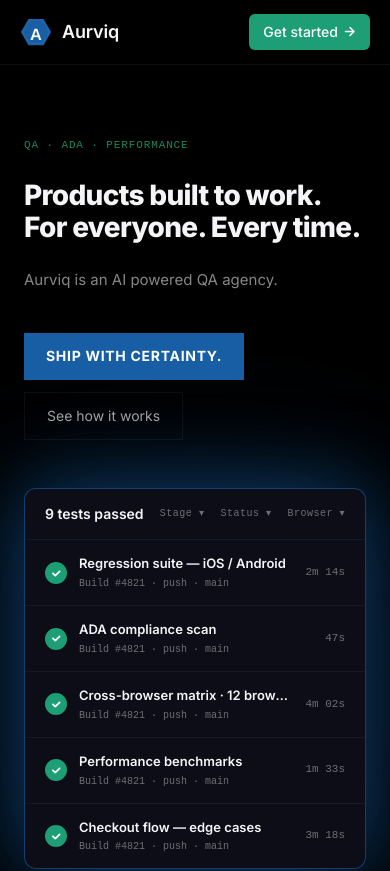
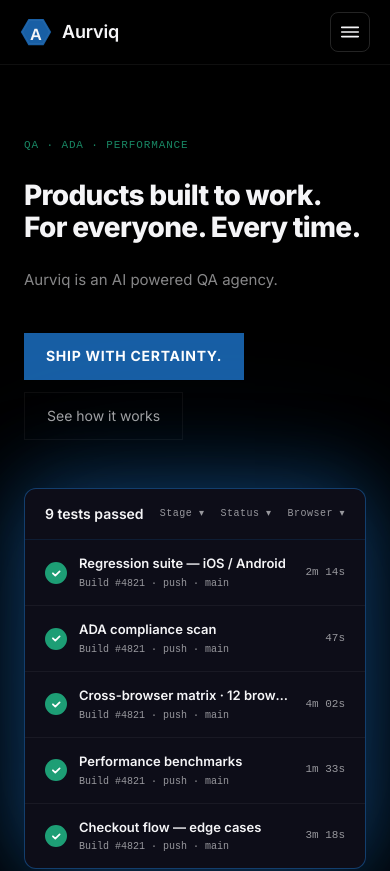
Before and after one commit to Focuscode77/vigilant-broccoli, a React (Vite) app: page / in a window 390 px wide. Shown: the top 871 px of the page. Built offline with nearby package versions, Linux system fonts and the light colour scheme.

Commit message:
ADA complaint
ADA Complaint
Mobile Responsive

```diff
--- a/src/App.css
+++ b/src/App.css
@@ -180,6 +180,60 @@
    INTERACTIVE ELEMENTS
    ═══════════════════════════════════════════════════════ */
 
+/* ── Skip link (keyboard a11y) ───────────────────────── */
+.skip-link {
+  position: absolute;
+  left: 12px;
+  top: -48px;
+  z-index: 200;
+  background: #185FA5;
+  color: #fff;
+  padding: 10px 16px;
+  border-radius: 6px;
+  font-size: 14px;
+  font-weight: 600;
+  text-decoration: none;
+  transition: top 0.15s ease;
+}
+.skip-link:focus {
+  top: 12px;
+  outline: 2px solid #fff;
+  outline-offset: 2px;
+}
+
+/* ── Anchor targets clear the sticky nav ─────────────── */
+section[id], div[id] { scroll-margin-top: 80px; }
+
+/* ── Global keyboard focus indicator ─────────────────── */
+a:focus-visible,
+button:focus-visible {
+  outline: 2px solid #4A95D9;
+  outline-offset: 2px;
+  border-radius: 4px;
+}
+
+/* ── Mobile nav ──────────────────────────────────────── */
+.nav-burger {
+  display: flex;
+  align-items: center;
+  justify-content: center;
+  width: 40px;
+  height: 40px;
+  background: transparent;
+  border: 1px solid rgba(255,255,255,0.14);
+  border-radius: 8px;
+  color: #F5F5F7;
+  cursor: pointer;
+  transition: border-color 0.15s ease, background 0.15s ease;
+}
+.nav-burger:hover { border-color: rgba(255,255,255,0.35); background: rgba(255,255,255,0.05); }
+
+.nav-pill-mobile {
+  display: block;
+  padding: 12px 14px;
+  font-size: 16px;
+}
+
 /* ── Supabase-style nav pills ────────────────────────── */
 .nav-pill {
   padding: 7px 12px;
--- a/src/App.jsx
+++ b/src/App.jsx
@@ -7,12 +7,13 @@ const C = {
   surfaceAlt: '#111111',
   blue:       '#185FA5',   // logo blue
   brandBlue:  '#185FA5',
+  blueText:   '#4A95D9',   // WCAG AA: lighter blue for text on dark (6.6:1); #185FA5 is 3.2:1 (fills/borders only)
   frost:      '#F5F5F7',
   green:      '#1D9E75',   // logo green
   greenText:  '#1D9E75',
   white:      '#FFFFFF',
   border:     'rgba(255,255,255,0.08)',
-  muted:      'rgba(245,245,247,0.42)',
+  muted:      'rgba(245,245,247,0.6)',   // WCAG AA: 6.8:1 on black (was 0.42 → 3.7:1, failed)
   red:        '#FF5555',
 };
 
@@ -84,6 +85,7 @@ function CheckCircle({ checked, onToggle, size = 22 }) {
 /* ─── NAV ─────────────────────────────────────────────── */
 function Nav({ onGetStarted, onSignIn }) {
   const [scrolled, setScrolled] = useState(false);
+  const [menuOpen, setMenuOpen] = useState(false);
   const { isMobile } = useBreakpoint();
 
   useEffect(() => {
@@ -91,6 +93,9 @@ function Nav({ onGetStarted, onSignIn }) {
     window.addEventListener('scroll', onScroll, { passive: true });
     return () => window.removeEventListener('scroll', onScroll);
   }, []);
+
+  // Close the mobile menu whenever we leave the mobile breakpoint.
+  useEffect(() => { if (!isMobile) setMenuOpen(false); }, [isMobile]);
 
   const links = [
     { label: 'Services',      href: '#services'     },
@@ -100,7 +105,7 @@ function Nav({ onGetStarted, onSignIn }) {
   ];
 
   return (
-    <nav style={{
+    <nav aria-label="Primary" style={{
       position: 'sticky', top: 0, zIndex: 100,
       background: 'rgba(0,0,0,0.92)',
       backdropFilter: 'blur(20px) saturate(180%)',
@@ -117,8 +122,8 @@ function Nav({ onGetStarted, onSignIn }) {
 
         {/* Logo + separator + nav links */}
         <div style={{ display: 'flex', alignItems: 'center' }}>
-          <a href="/" style={{ display: 'flex', alignItems: 'center', gap: '10px', textDecoration: 'none', marginRight: isMobile ? 0 : '24px' }}>
-            <svg width="32" height="28" viewBox="118 38 164 144" xmlns="http://www.w3.org/2000/svg" aria-hidden="true">
+          <a href="/" aria-label="Aurviq — home" style={{ display: 'flex', alignItems: 'center', gap: '10px', textDecoration: 'none', marginRight: isMobile ? 0 : '24px' }}>
+            <svg width="32" height="28" viewBox="118 38 164 144" xmlns="http://www.w3.org/2000/svg" aria-hidden="true" focusable="false">
               <path d="M 278.0,110.0 L 239.0,177.5 L 161.0,177.5 L 122.0,110.0 L 161.0,42.5 L 239.0,42.5 Z" fill="#185FA5"/>
               <path d="M 269.0,110.0 L 234.5,170.0 L 165.5,170.0 L 131.0,110.0 L 165.5,50.0 L 234.5,50.0 Z" fill="none" stroke="#F5F5F7" strokeWidth="1.2" opacity="0.25"/>
               <text x="200" y="152" textAnchor="middle" fontFamily="'Helvetica Neue', Helvetica, Arial, sans-serif" fontWeight="800" fontSize="84" fill="#F5F5F7">A</text>
@@ -141,15 +146,60 @@ function Nav({ onGetStarted, onSignIn }) {
           {!isMobile && (
             <a href="#" onClick={e => { e.preventDefault(); onSignIn?.(); }} className="nav-outline-btn">Sign in</a>
           )}
+          {!isMobile && (
             <a href="#" onClick={e => { e.preventDefault(); onGetStarted?.(); }} className="nav-cta-btn">
               Get started
-            <svg width="13" height="13" viewBox="0 0 13 13" fill="none" aria-hidden="true">
+              <svg width="13" height="13" viewBox="0 0 13 13" fill="none" aria-hidden="true" focusable="false">
+                <path d="M2.5 6.5h8M7 2.5l4 4-4 4" stroke="currentColor" strokeWidth="1.5" strokeLinecap="round" strokeLinejoin="round" />
+              </svg>
+            </a>
+          )}
+
+          {/* Mobile hamburger */}
+          {isMobile && (
+            <button
+              type="button"
+              className="nav-burger"
+              aria-label={menuOpen ? 'Close menu' : 'Open menu'}
+              aria-expanded={menuOpen}
+              aria-controls="mobile-menu"
+              onClick={() => setMenuOpen(o => !o)}
+            >
+              <svg width="22" height="22" viewBox="0 0 24 24" fill="none" stroke="currentColor" strokeWidth="1.8" strokeLinecap="round" aria-hidden="true" focusable="false">
+                {menuOpen
+                  ? <><path d="M6 6l12 12M18 6L6 18" /></>
+                  : <><path d="M3 7h18M3 12h18M3 17h18" /></>}
+              </svg>
+            </button>
+          )}
+        </div>
+
+      </div>
+
+      {/* Mobile dropdown menu */}
+      {isMobile && menuOpen && (
+        <div id="mobile-menu" style={{
+          borderTop: '1px solid rgba(255,255,255,0.08)',
+          padding: '12px 20px 20px',
+          display: 'flex', flexDirection: 'column', gap: '4px',
+          background: 'rgba(0,0,0,0.96)',
+        }}>
+          {links.map(l => (
+            <a key={l.label} href={l.href} className="nav-pill nav-pill-mobile"
+               onClick={() => setMenuOpen(false)}>
+              {l.label}
+            </a>
+          ))}
+          <div style={{ height: '1px', background: 'rgba(255,255,255,0.08)', margin: '10px 0' }} />
+          <a href="#" onClick={e => { e.preventDefault(); setMenuOpen(false); onSignIn?.(); }} className="nav-outline-btn" style={{ textAlign: 'center' }}>Sign in</a>
+          <a href="#" onClick={e => { e.preventDefault(); setMenuOpen(false); onGetStarted?.(); }} className="nav-cta-btn" style={{ justifyContent: 'center', marginTop: '4px' }}>
+            Get started
+            <svg width="13" height="13" viewBox="0 0 13 13" fill="none" aria-hidden="true" focusable="false">
               <path d="M2.5 6.5h8M7 2.5l4 4-4 4" stroke="currentColor" strokeWidth="1.5" strokeLinecap="round" strokeLinejoin="round" />
             </svg>
           </a>
         </div>
-
-      </div>
+      )}
     </nav>
   );
 }
@@ -364,7 +414,7 @@ function Services() {
   return (
     <section id="services" style={{ padding: isMobile ? '64px 20px' : '96px 48px', background: C.void }}>
       <div style={{ maxWidth: '1100px', margin: '0 auto' }}>
-        <p style={{ fontFamily: 'Courier New, monospace', fontSize: '11px', letterSpacing: '0.15em', color: C.brandBlue, textTransform: 'uppercase', marginBottom: '12px' }}>Services</p>
+        <p style={{ fontFamily: 'Courier New, monospace', fontSize: '11px', letterSpacing: '0.15em', color: C.blueText, textTransform: 'uppercase', marginBottom: '12px' }}>Services</p>
         <h2 style={{ fontWeight: 700, fontSize: 'clamp(28px, 4vw, 44px)', color: C.frost, marginBottom: '48px', letterSpacing: '-0.025em' }}>Three stages. One standard.</h2>
         <div style={{
           display: 'grid',
@@ -381,7 +431,7 @@ function Services() {
                 display: 'flex', flexDirection: 'column', gap: '14px',
                 borderTop: `2px solid ${pkg.accent}`,
               }}>
-              <p style={{ fontFamily: 'Courier New, monospace', fontSize: '10px', letterSpacing: '0.14em', color: pkg.accent, textTransform: 'uppercase' }}>{pkg.stage}</p>
+              <p style={{ fontFamily: 'Courier New, monospace', fontSize: '10px', letterSpacing: '0.14em', color: pkg.accent === C.brandBlue ? C.blueText : pkg.accent, textTransform: 'uppercase' }}>{pkg.stage}</p>
               <h3 style={{ fontWeight: 700, fontSize: '28px', color: C.frost, lineHeight: 1.1 }}>{pkg.name}</h3>
               <div style={{ width: '36px', height: '2px', background: pkg.accent }} />
               <p style={{ fontWeight: 600, color: C.frost, fontSize: '14px', lineHeight: 1.55 }}>{pkg.tagline}</p>
@@ -421,7 +471,7 @@ function BuildLogCard({ isMobile }) {
       transition: 'box-shadow 0.35s ease, border-color 0.35s ease',
     }}>
       <div style={{ padding: '12px 20px', borderBottom: `1px solid rgba(24,95,165,0.2)`, display: 'flex', justifyContent: 'space-between', alignItems: 'center' }}>
-        <span style={{ fontFamily: 'Courier New, monospace', fontSize: '11px', color: C.brandBlue, letterSpacing: '0.1em' }}>▶ BUILD #4821 — main</span>
+        <span style={{ fontFamily: 'Courier New, monospace', fontSize: '11px', color: C.blueText, letterSpacing: '0.1em' }}>▶ BUILD #4821 — main</span>
         <span style={{ fontFamily: 'Courier New, monospace', fontSize: '10px', color: C.muted }}>11m 47s total</span>
       </div>
       <div style={{ display: 'grid', gridTemplateColumns: isMobile ? '1fr' : 'repeat(5, 1fr)' }}>
@@ -608,8 +658,8 @@ function CostCurve() {
           </div>
 
           <div style={{ marginTop: '20px', display: 'flex', justifyContent: 'space-between' }}>
-            <span style={{ fontFamily: 'Courier New, monospace', fontSize: '9px', color: C.muted, opacity: 0.5, letterSpacing: '0.08em' }}>LOW COST</span>
-            <span style={{ fontFamily: 'Courier New, monospace', fontSize: '9px', color: C.muted, opacity: 0.5, letterSpacing: '0.08em' }}>HIGH COST</span>
+            <span style={{ fontFamily: 'Courier New, monospace', fontSize: '10px', color: C.muted, letterSpacing: '0.08em' }}>LOW COST</span>
+            <span style={{ fontFamily: 'Courier New, monospace', fontSize: '10px', color: C.muted, letterSpacing: '0.08em' }}>HIGH COST</span>
           </div>
 
           {withAurviq && (
@@ -641,7 +691,7 @@ function PerformanceChart() {
   return (
     <div ref={ref} style={{ marginTop: '40px' }}>
       <div style={{ display: 'flex', alignItems: 'center', justifyContent: 'space-between', marginBottom: '24px', flexWrap: 'wrap', gap: '10px' }}>
-        <p style={{ fontFamily: 'Courier New, monospace', fontSize: '10px', letterSpacing: '0.12em', color: C.brandBlue, textTransform: 'uppercase' }}>
+        <p style={{ fontFamily: 'Courier New, monospace', fontSize: '10px', letterSpacing: '0.12em', color: C.blueText, textTransform: 'uppercase' }}>
           Performance Scores
         </p>
         <div style={{ display: 'flex', gap: '2px' }}>
@@ -718,7 +768,7 @@ function Proof() {
   return (
     <section id="proof" style={{ padding: isMobile ? '64px 20px' : '96px 48px', background: C.surface }}>
       <div style={{ maxWidth: '1100px', margin: '0 auto' }}>
-        <p style={{ fontFamily: 'Courier New, monospace', fontSize: '11px', letterSpacing: '0.15em', color: C.brandBlue, textTransform: 'uppercase', marginBottom: '12px' }}>Case Study</p>
+        <p style={{ fontFamily: 'Courier New, monospace', fontSize: '11px', letterSpacing: '0.15em', color: C.blueText, textTransform: 'uppercase', marginBottom: '12px' }}>Case Study</p>
         <h2 style={{ fontWeight: 700, fontSize: 'clamp(28px, 4vw, 44px)', color: C.frost, marginBottom: '10px', letterSpacing: '-0.025em' }}>From invisible to findable.</h2>
         <p style={{ color: C.muted, fontSize: '15px', marginBottom: '44px', maxWidth: '520px', lineHeight: 1.7 }}>
           A medical logistics company came to Aurviq with a product they believed in. Nobody could find it, access it, or load it fast enough to stay.
@@ -804,7 +854,7 @@ function ADAPanel() {
   return (
     <section id="accessibility" style={{ background: C.void, padding: isMobile ? '64px 20px' : '96px 48px' }}>
       <div style={{ maxWidth: '1100px', margin: '0 auto' }}>
-        <p style={{ fontFamily: 'Courier New, monospace', fontSize: '11px', letterSpacing: '0.15em', color: C.brandBlue, textTransform: 'uppercase', marginBottom: '12px' }}>Accessibility</p>
+        <p style={{ fontFamily: 'Courier New, monospace', fontSize: '11px', letterSpacing: '0.15em', color: C.blueText, textTransform: 'uppercase', marginBottom: '12px' }}>Accessibility</p>
         <h2 style={{ fontWeight: 700, fontSize: 'clamp(28px, 4vw, 44px)', color: C.frost, marginBottom: '10px', letterSpacing: '-0.025em' }}>Built for every user.</h2>
         <p style={{ color: C.muted, fontSize: '15px', marginBottom: '48px', maxWidth: '560px', lineHeight: 1.7 }}>
           ADA compliance isn't a checkbox — it's the baseline. Every product Aurviq ships is tested against WCAG standards before a single user touches it.
@@ -820,7 +870,7 @@ function ADAPanel() {
             transition: 'box-shadow 0.35s ease, border-color 0.35s ease',
           }}>
             <div style={{ padding: '14px 24px', background: 'rgba(24,95,165,0.08)', borderBottom: `1px solid ${C.border}`, borderTop: `2px solid ${C.brandBlue}` }}>
-              <span style={{ fontFamily: 'Courier New, monospace', fontSize: '10px', letterSpacing: '0.12em', color: C.brandBlue, textTransform: 'uppercase' }}>ADA Compliance Checklist</span>
+              <span style={{ fontFamily: 'Courier New, monospace', fontSize: '10px', letterSpacing: '0.12em', color: C.blueText, textTransform: 'uppercase' }}>ADA Compliance Checklist</span>
             </div>
             {checks.map((c, i) => (
               <div key={i}
@@ -899,7 +949,7 @@ function VoiceBlock() {
   return (
     <section style={{ background: C.surface, padding: isMobile ? '56px 20px' : '80px 48px' }}>
       <div style={{ maxWidth: '900px', margin: '0 auto' }}>
-        <p style={{ fontFamily: 'Courier New, monospace', fontSize: '11px', letterSpacing: '0.15em', color: C.brandBlue, textTransform: 'uppercase', marginBottom: '12px', textAlign: 'center' }}>Proof, not promises.</p>
+        <p style={{ fontFamily: 'Courier New, monospace', fontSize: '11px', letterSpacing: '0.15em', color: C.blueText, textTransform: 'uppercase', marginBottom: '12px', textAlign: 'center' }}>Proof, not promises.</p>
         <h2 style={{ fontWeight: 700, fontSize: 'clamp(24px, 3.5vw, 38px)', color: C.frost, marginBottom: '40px', textAlign: 'center', letterSpacing: '-0.025em' }}>We show our work.</h2>
         <div ref={ref} style={{ display: 'flex', flexDirection: 'column', gap: '2px' }}>
           {!isMobile && (
@@ -1208,8 +1258,8 @@ function LoginPage({ onBack, mode }) {
           </h1>
           <p style={{ fontSize: '15px', color: 'rgba(245,245,247,0.45)', marginBottom: '32px', lineHeight: 1.65 }}>
             {mode === 'getstarted'
-              ? <><a href="#" style={{ color: C.blue, textDecoration: 'underline', textUnderlineOffset: '2px' }}>Create an account</a>{' '}or log in to get started with Aurviq.</>
-              : <>Log in to your Aurviq account or{' '}<a href="#" style={{ color: C.blue, textDecoration: 'underline', textUnderlineOffset: '2px' }}>create one for free</a>.</>
+              ? <><a href="#" style={{ color: C.blueText, textDecoration: 'underline', textUnderlineOffset: '2px' }}>Create an account</a>{' '}or log in to get started with Aurviq.</>
+              : <>Log in to your Aurviq account or{' '}<a href="#" style={{ color: C.blueText, textDecoration: 'underline', textUnderlineOffset: '2px' }}>create one for free</a>.</>
             }
           </p>
 
@@ -1317,10 +1367,12 @@ export default function App() {
 
   return (
     <div style={{ minHeight: '100vh', background: '#000' }}>
+      <a href="#main" className="skip-link">Skip to main content</a>
       <Nav
         onSignIn={() => setShowLogin('signin')}
         onGetStarted={() => setShowLogin('getstarted')}
       />
+      <main id="main">
         <Hero />
         <StatsBar />
         <Services />
@@ -1330,6 +1382,7 @@ export default function App() {
         <ADAPanel />
         <VoiceBlock />
         <CTA />
+      </main>
       <Footer />
     </div>
   );
```
Lines whose indentation alone changed are shown as unchanged.
